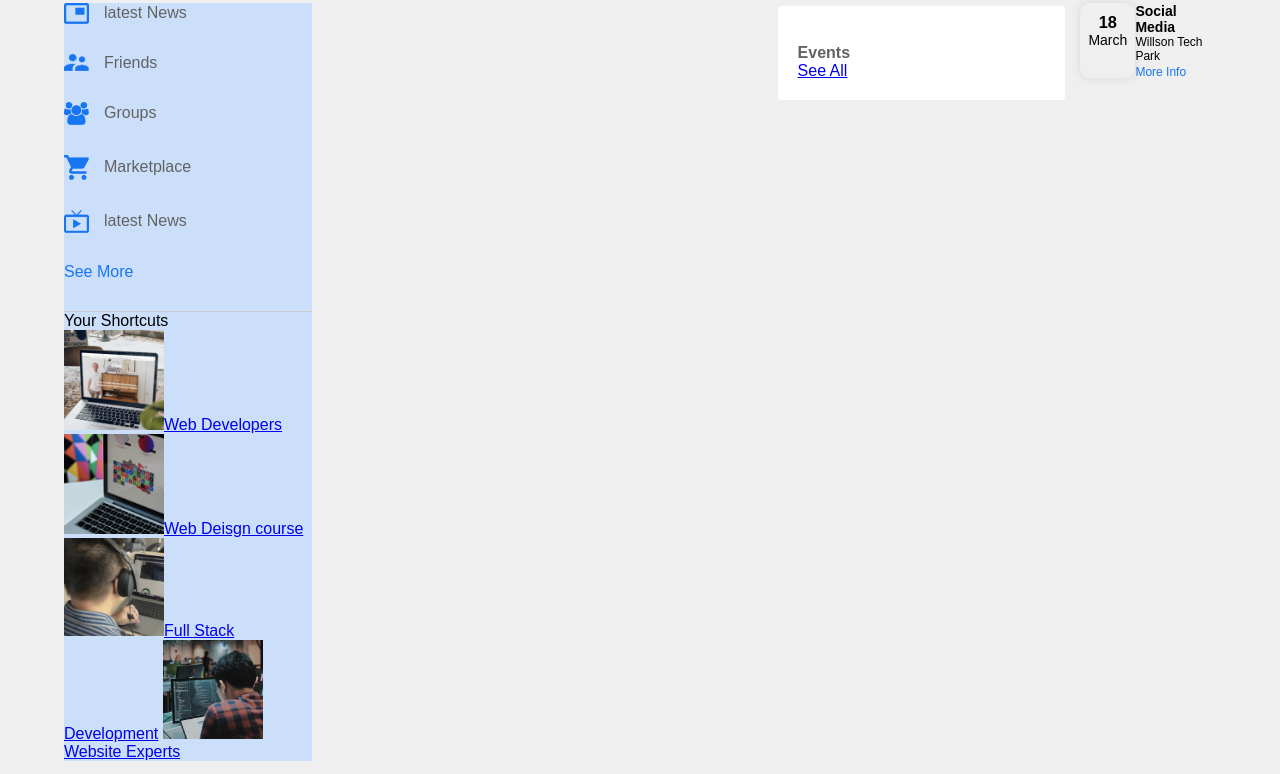
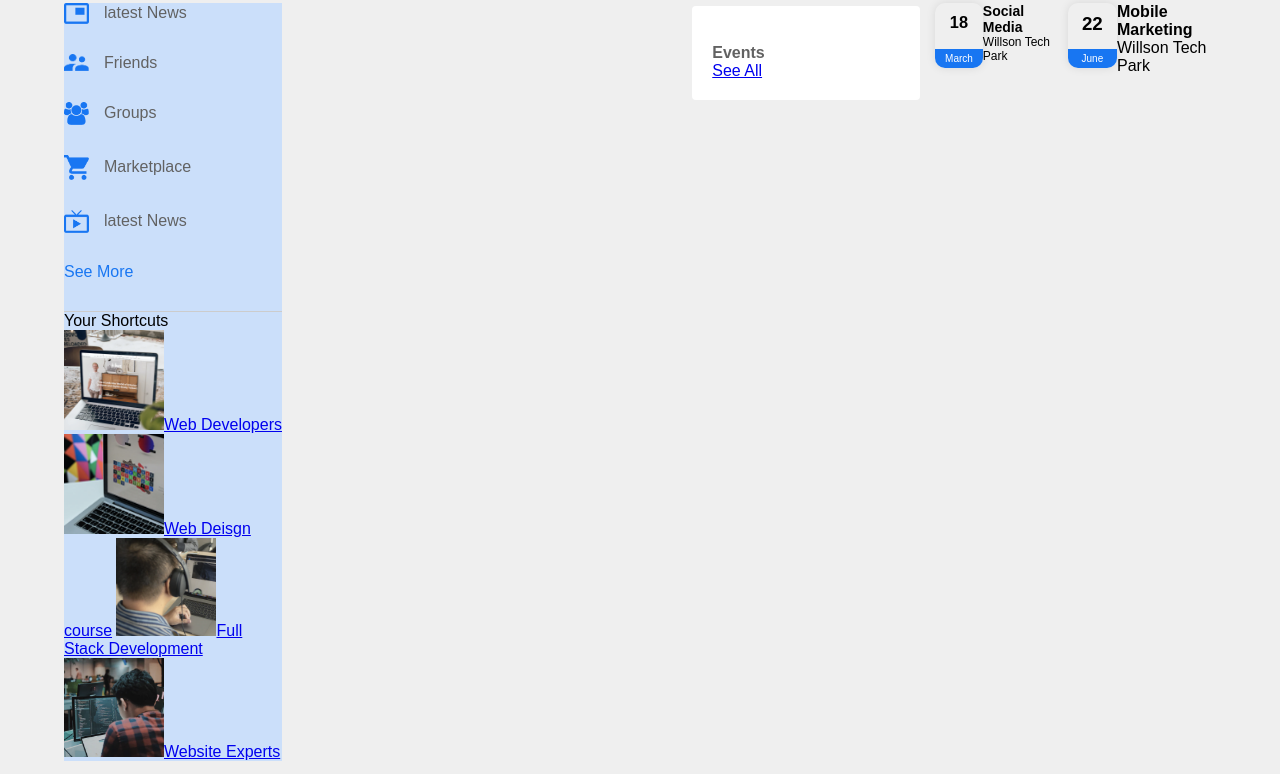
Before and after one commit to olaitanbolaji/SocialBook, a plain HTML site: page Index.html in a window 1280 px wide. Shown: the part 64-838 px from the top of the page. Drawn offline with Linux system fonts and the light colour scheme.

Commit message:
left sidebar

```diff
--- a/Index.html
+++ b/Index.html
@@ -67,9 +67,20 @@
             <div class="right-event">
                 <h4>Social Media</h4>
                 <p>Willson Tech Park</p>
-                <a href="#">More Info</a>
+                <a href="#"></a>
             </div>
         </div>
+        <div class="event"></div>
+        <div class="left-event">
+            <h3>22</h3>
+            <span>June</span>
+        </div>
+        <div class="right-event">
+            <h4>Mobile Marketing</h4>
+            <p>Willson Tech Park</p>
+            <a href="#"></a>
+        </div>
+    </div>
 
 
     </div>
--- a/styles/style.css
+++ b/styles/style.css
@@ -2,6 +2,7 @@
     margin: 0%;
     padding: 0;
     font-family: "popping", sans-serif;
+    box-sizing: border-box;
 }
 
 body {
@@ -193,3 +194,13 @@ nav {
     text-decoration: none;
     color: #1876f2;
 }
+.left-event span{
+    position: absolute;
+    bottom: 0;
+    left: 0;
+    width: 100%;
+    background: #1876f2;
+    color: #fff;
+    font-size: 10px;
+    padding: 4px 0;
+}
```
